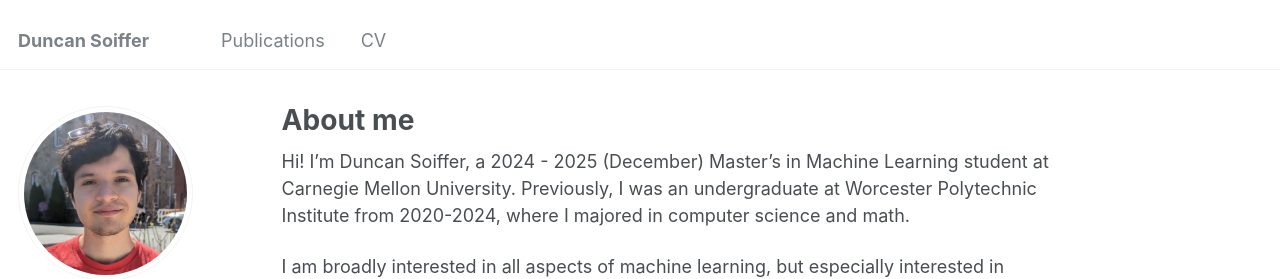
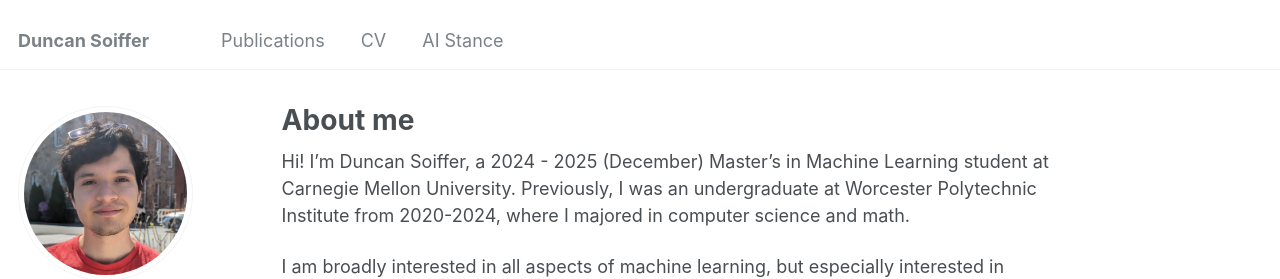
Before and after one commit to DSoiffer/DSoiffer.github.io, a Jekyll site: the page built from _pages/about.md, in a window 1280 px wide. Shown: the top 279 px of the page. Built offline with Jekyll 4.4.1, drawn with Linux system fonts in a browser that asks for light colours; some web fonts are replaced.

Commit message:
add ai stance to top bar

```diff
--- a/_data/navigation.yml
+++ b/_data/navigation.yml
@@ -19,3 +19,6 @@ main:
 
   - title: "CV"
     url: /cv/
+
+  - title: AI Stance
+    url: /ai-stance/
```
